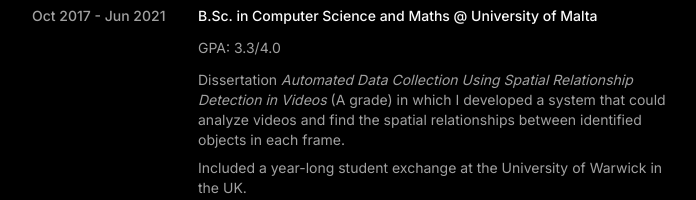
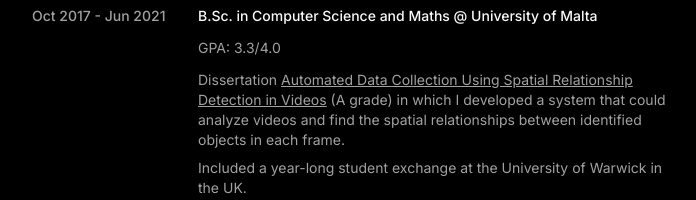
Before and after one commit to martinbartolo/resume-website, a Next.js app: page / in a window 1280 px wide. Shown: the part 1730-1930 px from the top of the page, without its empty margins (288-984 px from the left). Built offline with nearby package versions, Linux system fonts and the light colour scheme.

Commit message:
manual markdown link to remove markdown dependancy

```diff
--- a/src/app/page.tsx
+++ b/src/app/page.tsx
@@ -1,7 +1,7 @@
 import Image from "next/image";
-import ReactMarkdown from "react-markdown";
 
 import Date from "../components/date";
+import MarkdownText from "../components/markdown-text";
 import Title from "../components/title";
 import education from "../content/education.json";
 import links from "../content/links.json";
@@ -116,7 +116,7 @@
                 >
                   {item.extras.map((extra, extra_index) => (
                     <li key={extra_index}>
-                      <ReactMarkdown>{extra}</ReactMarkdown>
+                      <MarkdownText>{extra}</MarkdownText>
                     </li>
                   ))}
                 </ul>
--- /dev/null
+++ b/src/components/markdown-text.tsx
@@ -0,0 +1,34 @@
+import Link from "next/link";
+
+interface MarkdownTextProps {
+  children: string;
+}
+
+export default function MarkdownText({ children }: MarkdownTextProps) {
+  const parts = children.split(/(\[[^\]]+\]\([^)]+\))/g);
+
+  return (
+    <>
+      {parts.map((part, index) => {
+        const match = /\[([^\]]+)\]\(([^)]+)\)/.exec(part);
+
+        if (match) {
+          const [, text, url] = match;
+          return (
+            <Link
+              key={index}
+              href={url ?? ""}
+              className="underline hover:text-foreground"
+              target="_blank"
+              rel="noopener noreferrer"
+            >
+              {text}
+            </Link>
+          );
+        }
+
+        return <span key={index}>{part}</span>;
+      })}
+    </>
+  );
+}
--- a/src/content/education.json
+++ b/src/content/education.json
@@ -12,7 +12,7 @@
     "date": "Oct 2017 - Jun 2021",
     "degree": "B.Sc. in Computer Science and Maths",
     "extras": [
-      "Dissertation [*Automated Data Collection Using Spatial Relationship Detection in Videos*](https://github.com/martin-bartolo/spatial-relationship-detection-bsc-final-year-project/blob/master/Short-Review-Paper.pdf) (A grade) in which I developed a system that could analyze videos and find the spatial relationships between identified objects in each frame.",
+      "Dissertation [Automated Data Collection Using Spatial Relationship Detection in Videos](https://github.com/martin-bartolo/spatial-relationship-detection-bsc-final-year-project/blob/master/Short-Review-Paper.pdf) (A grade) in which I developed a system that could analyze videos and find the spatial relationships between identified objects in each frame.",
       "Included a year-long student exchange at the University of Warwick in the UK."
     ],
     "gpa": "3.3/4.0",
```
